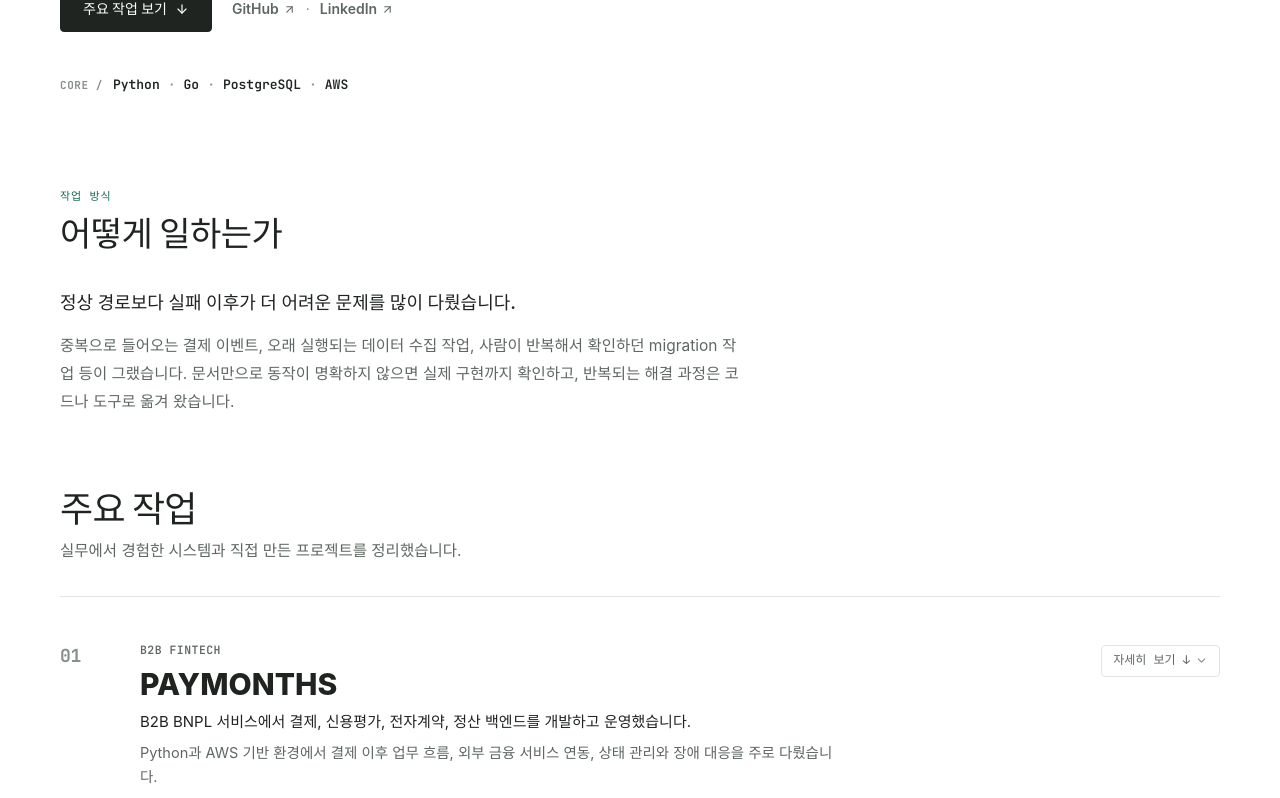
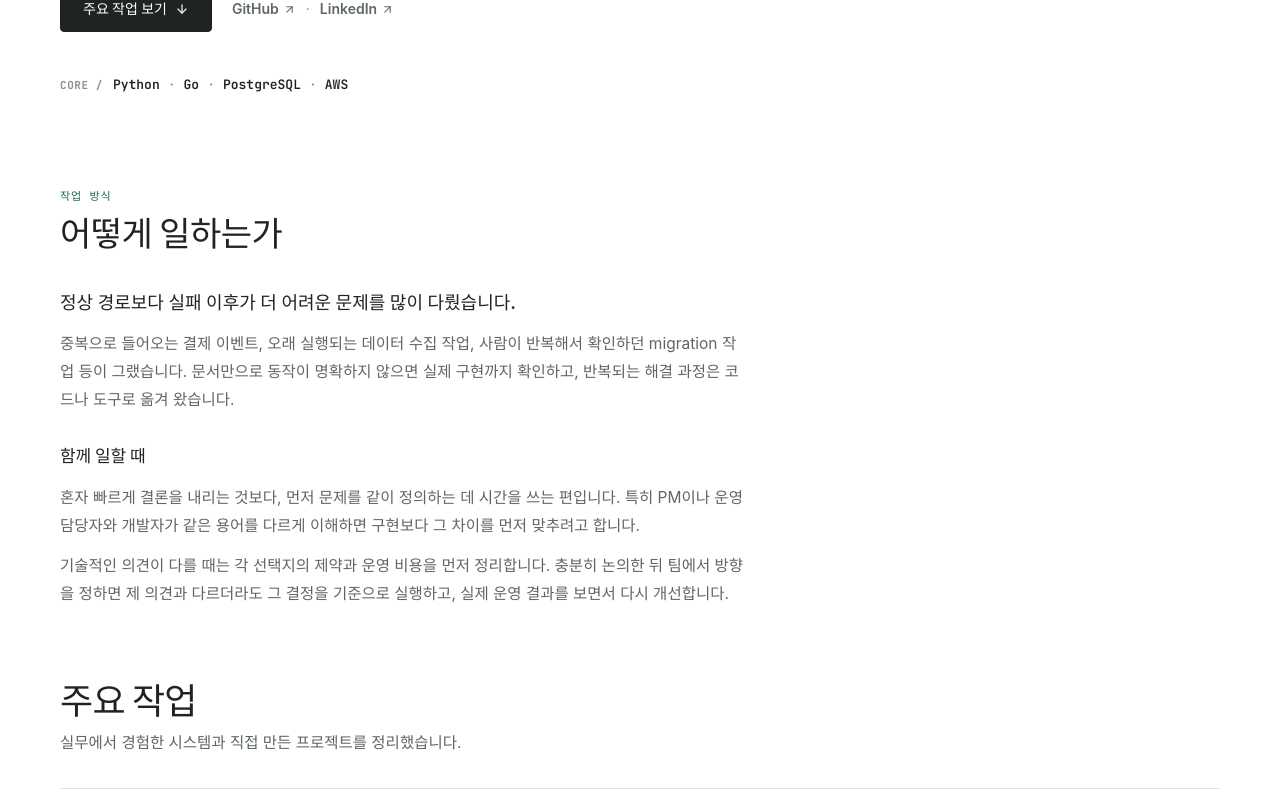
Before and after one commit to jaeyoung0509/jaeyoung0509.github.io, a SvelteKit app: page /about in a window 1280 px wide. Shown: the part 465-1263 px from the top of the page. Built offline with nearby package versions, Linux system fonts and the light colour scheme.

Commit message:
feat: add teamwork and cross-functional collaboration section to about me

```diff
--- a/src/app.css
+++ b/src/app.css
@@ -1618,7 +1618,21 @@ summary {
   max-width: 68ch;
   display: flex;
   flex-direction: column;
-  gap: 14px;
+  gap: 28px;
+}
+
+.about-block {
+  display: flex;
+  flex-direction: column;
+  gap: 12px;
+}
+
+.about-sub-heading {
+  font-size: 17px;
+  font-weight: 600;
+  color: var(--ink);
+  margin: 0 0 2px 0;
+  letter-spacing: -0.01em;
 }
 
 .about-lead-statement {
--- a/src/components/PortfolioHome.svelte
+++ b/src/components/PortfolioHome.svelte
@@ -88,6 +88,11 @@
         title: "How I Work",
         p1: "In production, handling failure recovery rather than the happy path has consistently been the most critical problem.",
         p2: "Whether duplicate inbound payment events, long-running data extraction jobs, or repetitive manual migration steps, I trace actual implementations when documentation is ambiguous and turn recurring recovery procedures into code and tools.",
+        teamworkTitle: "Collaborating Across Teams",
+        teamworkP1:
+          "Rather than rushing to solo conclusions, I invest time upfront to define the problem together with PMs, operations, and fellow engineers. When domain terms or states are understood differently across roles, resolving that gap takes priority over writing code.",
+        teamworkP2:
+          "When technical opinions diverge, I map out the operational constraints and tradeoffs of each option first. Once the team aligns on a direction—even if different from my initial preference—I execute against that decision and iterate based on real operational feedback.",
       },
       work: {
         title: "Selected Work",
@@ -173,6 +178,11 @@
         title: "어떻게 일하는가",
         p1: "정상 경로보다 실패 이후가 더 어려운 문제를 많이 다뤘습니다.",
         p2: "중복으로 들어오는 결제 이벤트, 오래 실행되는 데이터 수집 작업, 사람이 반복해서 확인하던 migration 작업 등이 그랬습니다. 문서만으로 동작이 명확하지 않으면 실제 구현까지 확인하고, 반복되는 해결 과정은 코드나 도구로 옮겨 왔습니다.",
+        teamworkTitle: "함께 일할 때",
+        teamworkP1:
+          "혼자 빠르게 결론을 내리는 것보다, 먼저 문제를 같이 정의하는 데 시간을 쓰는 편입니다. 특히 PM이나 운영 담당자와 개발자가 같은 용어를 다르게 이해하면 구현보다 그 차이를 먼저 맞추려고 합니다.",
+        teamworkP2:
+          "기술적인 의견이 다를 때는 각 선택지의 제약과 운영 비용을 먼저 정리합니다. 충분히 논의한 뒤 팀에서 방향을 정하면 제 의견과 다르더라도 그 결정을 기준으로 실행하고, 실제 운영 결과를 보면서 다시 개선합니다.",
       },
       work: {
         title: "주요 작업",
@@ -342,8 +352,16 @@
     </div>
 
     <div class="about-statement-layout">
-      <p class="about-lead-statement">{c.about.p1}</p>
-      <p class="about-sub-statement">{c.about.p2}</p>
+      <div class="about-block">
+        <p class="about-lead-statement">{c.about.p1}</p>
+        <p class="about-sub-statement">{c.about.p2}</p>
+      </div>
+
+      <div class="about-block about-teamwork-block">
+        <h3 class="about-sub-heading">{c.about.teamworkTitle}</h3>
+        <p class="about-sub-statement">{c.about.teamworkP1}</p>
+        <p class="about-sub-statement">{c.about.teamworkP2}</p>
+      </div>
     </div>
   </section>
 
```
